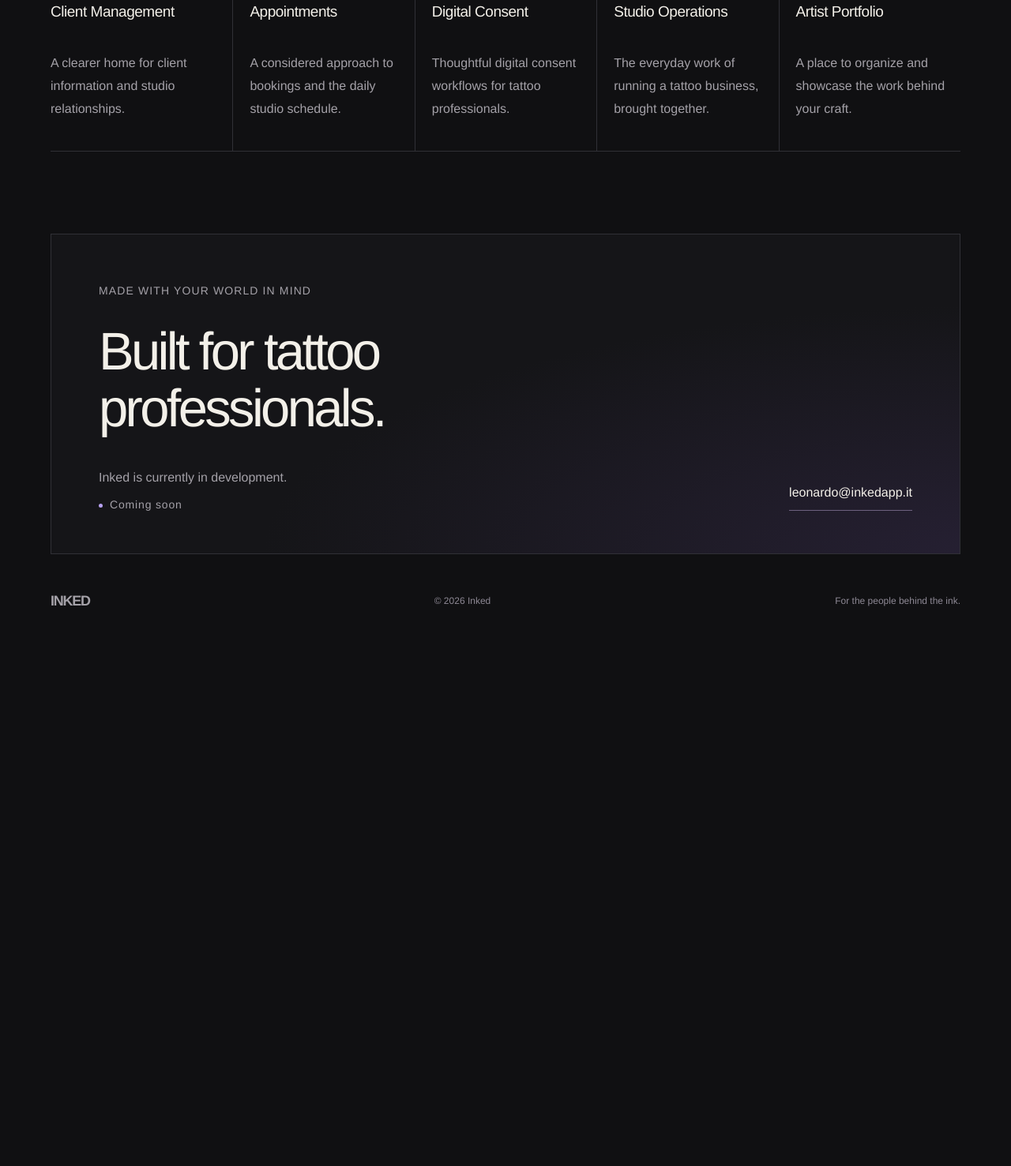
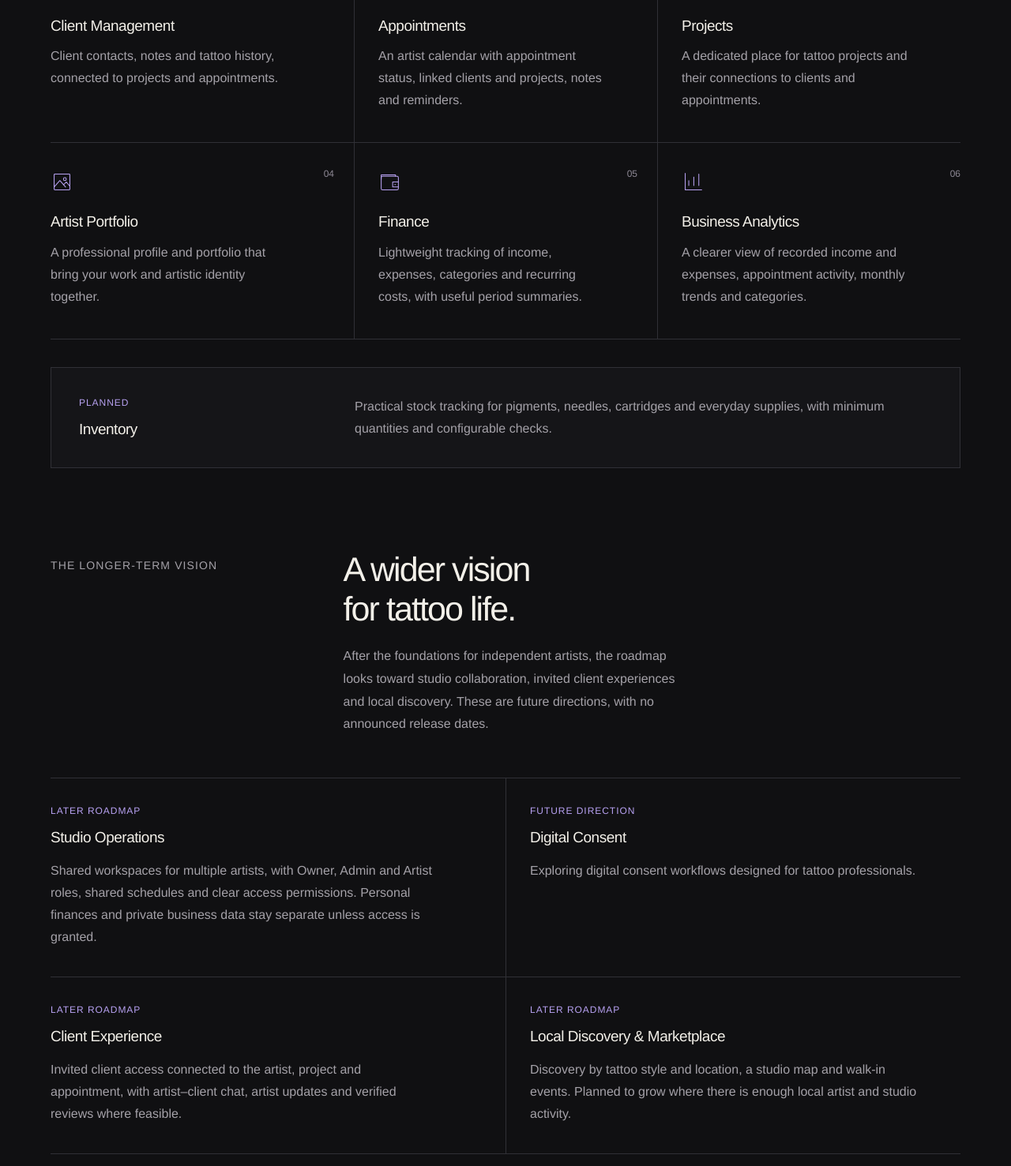
Before and after one commit to Leonardo343/inked-landing, a plain HTML site: page index.html in a window 1280 px wide. Shown: the part 1263-2740 px from the top of the page at 79% size. Before the commit the page ends 2084 px from the top, so only its background shows below. Drawn offline with Linux system fonts and the light colour scheme.

Commit message:
Expand Inked product details and future roadmap

```diff
--- a/index.html
+++ b/index.html
@@ -9,7 +9,7 @@
     <meta name="robots" content="index, follow" />
     <link rel="canonical" href="https://inkedapp.it/" />
     <link rel="icon" type="image/svg+xml" href="favicon.svg" />
-    <link rel="stylesheet" href="styles.css" />
+    <link rel="stylesheet" href="styles.css?v=20261007-2" />
     <meta property="og:type" content="website" />
     <meta property="og:locale" content="en_GB" />
     <meta property="og:site_name" content="Inked" />
@@ -55,10 +55,10 @@
 
         <section class="product-direction" aria-labelledby="direction-title">
           <div class="section-heading">
-            <p class="eyebrow">The product direction</p>
+            <p class="eyebrow">The product in development</p>
             <div class="section-heading-copy">
               <h2 id="direction-title">Your craft has a home.<br /> Your business should, too.</h2>
-              <p>We’re developing Inked around five essential parts of studio life. These focus areas guide the product we’re building.</p>
+              <p>Inked is currently in development. Our first focus is helping independent tattoo artists organize their work and business, even when their clients do not use Inked.</p>
             </div>
           </div>
 
@@ -67,31 +67,78 @@
               <span class="focus-number" aria-hidden="true">01</span>
               <svg class="focus-icon" viewBox="0 0 32 32" fill="none" aria-hidden="true"><path d="M21 27H5v-4a8 8 0 0 1 16 0v4ZM24 15a6 6 0 0 1 5 6v6h-4M13 12a4 4 0 1 0 0-8 4 4 0 0 0 0 8ZM23 4a4 4 0 0 1 0 8" /></svg>
               <h3>Client Management</h3>
-              <p>A clearer home for client information and studio relationships.</p>
+              <p>Client contacts, notes and tattoo history, connected to projects and appointments.</p>
             </article>
             <article class="focus-area">
               <span class="focus-number" aria-hidden="true">02</span>
               <svg class="focus-icon" viewBox="0 0 32 32" fill="none" aria-hidden="true"><rect x="5" y="7" width="22" height="21" rx="2" /><path d="M5 13h22M11 4v6M21 4v6M11 19h4M19 19h2M11 23h2" /></svg>
               <h3>Appointments</h3>
-              <p>A considered approach to bookings and the daily studio schedule.</p>
+              <p>An artist calendar with appointment status, linked clients and projects, notes and reminders.</p>
             </article>
             <article class="focus-area">
               <span class="focus-number" aria-hidden="true">03</span>
-              <svg class="focus-icon" viewBox="0 0 32 32" fill="none" aria-hidden="true"><path d="M18 4H7v24h18V11L18 4ZM18 4v7h7M11 16h10M11 21l3 3 7-7" /></svg>
-              <h3>Digital Consent</h3>
-              <p>Thoughtful digital consent workflows for tattoo professionals.</p>
+              <svg class="focus-icon" viewBox="0 0 32 32" fill="none" aria-hidden="true"><path d="M4 10V6h9l3 4h12v17H4V10ZM4 10h24M10 16h12M10 21h8" /></svg>
+              <h3>Projects</h3>
+              <p>A dedicated place for tattoo projects and their connections to clients and appointments.</p>
             </article>
             <article class="focus-area">
               <span class="focus-number" aria-hidden="true">04</span>
-              <svg class="focus-icon" viewBox="0 0 32 32" fill="none" aria-hidden="true"><rect x="5" y="5" width="8" height="8" rx="1" /><rect x="19" y="5" width="8" height="8" rx="1" /><rect x="5" y="19" width="8" height="8" rx="1" /><path d="M19 23h8M23 19v8" /></svg>
-              <h3>Studio Operations</h3>
-              <p>The everyday work of running a tattoo business, brought together.</p>
+              <svg class="focus-icon" viewBox="0 0 32 32" fill="none" aria-hidden="true"><rect x="5" y="5" width="22" height="22" rx="1" /><circle cx="20" cy="12" r="2" /><path d="m5 23 8-9 8 9M18 20l4-4 5 6" /></svg>
+              <h3>Artist Portfolio</h3>
+              <p>A professional profile and portfolio that bring your work and artistic identity together.</p>
             </article>
             <article class="focus-area">
               <span class="focus-number" aria-hidden="true">05</span>
-              <svg class="focus-icon" viewBox="0 0 32 32" fill="none" aria-hidden="true"><rect x="5" y="5" width="22" height="22" rx="1" /><circle cx="20" cy="12" r="2" /><path d="m5 23 8-9 8 9M18 20l4-4 5 6" /></svg>
-              <h3>Artist Portfolio</h3>
-              <p>A place to organize and showcase the work behind your craft.</p>
+              <svg class="focus-icon" viewBox="0 0 32 32" fill="none" aria-hidden="true"><rect x="4" y="8" width="24" height="19" rx="2" /><path d="M4 12V6h20v2M28 16h-8v7h8M23 19.5h1" /></svg>
+              <h3>Finance</h3>
+              <p>Lightweight tracking of income, expenses, categories and recurring costs, with useful period summaries.</p>
+            </article>
+            <article class="focus-area">
+              <span class="focus-number" aria-hidden="true">06</span>
+              <svg class="focus-icon" viewBox="0 0 32 32" fill="none" aria-hidden="true"><path d="M5 4v23h23M10 21v-7M17 21V9M24 21V5" /></svg>
+              <h3>Business Analytics</h3>
+              <p>A clearer view of recorded income and expenses, appointment activity, monthly trends and categories.</p>
+            </article>
+          </div>
+
+          <article class="planned-feature" aria-labelledby="inventory-title">
+            <div>
+              <p class="eyebrow">Planned</p>
+              <h3 id="inventory-title">Inventory</h3>
+            </div>
+            <p>Practical stock tracking for pigments, needles, cartridges and everyday supplies, with minimum quantities and configurable checks.</p>
+          </article>
+        </section>
+
+        <section class="future-direction" aria-labelledby="future-title">
+          <div class="section-heading">
+            <p class="eyebrow">The longer-term vision</p>
+            <div class="section-heading-copy">
+              <h2 id="future-title">A wider vision<br /> for tattoo life.</h2>
+              <p>After the foundations for independent artists, the roadmap looks toward studio collaboration, invited client experiences and local discovery. These are future directions, with no announced release dates.</p>
+            </div>
+          </div>
+
+          <div class="future-grid">
+            <article class="future-area">
+              <p class="eyebrow">Later roadmap</p>
+              <h3>Studio Operations</h3>
+              <p>Shared workspaces for multiple artists, with Owner, Admin and Artist roles, shared schedules and clear access permissions. Personal finances and private business data stay separate unless access is granted.</p>
+            </article>
+            <article class="future-area">
+              <p class="eyebrow">Future direction</p>
+              <h3>Digital Consent</h3>
+              <p>Exploring digital consent workflows designed for tattoo professionals.</p>
+            </article>
+            <article class="future-area">
+              <p class="eyebrow">Later roadmap</p>
+              <h3>Client Experience</h3>
+              <p>Invited client access connected to the artist, project and appointment, with artist–client chat, artist updates and verified reviews where feasible.</p>
+            </article>
+            <article class="future-area">
+              <p class="eyebrow">Later roadmap</p>
+              <h3>Local Discovery &amp; Marketplace</h3>
+              <p>Discovery by tattoo style and location, a studio map and walk-in events. Planned to grow where there is enough local artist and studio activity.</p>
             </article>
           </div>
         </section>
--- a/styles.css
+++ b/styles.css
@@ -264,6 +264,57 @@ h3 {
   line-height: 1.75;
 }
 
+.planned-feature {
+  display: grid;
+  gap: 20px;
+  margin-top: 28px;
+  padding: 28px;
+  border: 1px solid var(--line);
+  background: var(--surface);
+}
+
+.planned-feature h3,
+.future-area h3 {
+  margin-top: 12px;
+  font-size: 1.1875rem;
+  line-height: 1.3;
+  font-weight: 400;
+  letter-spacing: -0.025em;
+}
+
+.planned-feature > p,
+.future-area > p:last-child {
+  color: var(--muted);
+  font-size: 1rem;
+  line-height: 1.75;
+}
+
+.planned-feature .eyebrow,
+.future-area .eyebrow {
+  color: var(--accent);
+  font-size: 0.75rem;
+}
+
+.future-direction {
+  padding-block: 0 64px;
+}
+
+.future-grid {
+  display: grid;
+  margin-top: 43px;
+  border-top: 1px solid var(--line);
+}
+
+.future-area {
+  padding-block: 29px 30px;
+  border-bottom: 1px solid var(--line);
+}
+
+.future-area > p:last-child {
+  max-width: 490px;
+  margin-top: 15px;
+}
+
 .closing {
   position: relative;
   padding: 43px 26px 37px;
@@ -394,6 +445,30 @@ h3 {
 
   .focus-number {
     right: 25px;
+  }
+
+  .planned-feature {
+    grid-template-columns: 30% 1fr;
+    gap: 25px;
+    padding: 32px;
+  }
+
+  .future-direction {
+    padding-bottom: 86px;
+  }
+
+  .future-grid {
+    grid-template-columns: repeat(2, minmax(0, 1fr));
+    margin-top: 48px;
+  }
+
+  .future-area {
+    padding: 32px 30px 36px 0;
+  }
+
+  .future-area:nth-child(even) {
+    padding-left: 30px;
+    border-left: 1px solid var(--line);
   }
 
   .closing {
@@ -570,6 +645,43 @@ h3 {
     margin-top: 20px;
   }
 
+  .focus-grid {
+    grid-template-columns: repeat(3, minmax(0, 1fr));
+    margin-top: 53px;
+  }
+
+  .focus-area,
+  .focus-area:nth-child(even) {
+    padding: 35px 30px 39px;
+    border-left: 1px solid var(--line);
+  }
+
+  .focus-area:nth-child(3n + 1) {
+    padding-left: 0;
+    border-left: none;
+  }
+
+  .focus-area:nth-child(3n) {
+    padding-right: 0;
+  }
+
+  .focus-area:nth-child(3n) .focus-number {
+    right: 0;
+  }
+
+  .planned-feature {
+    margin-top: 35px;
+    padding: 35px;
+  }
+
+  .future-direction {
+    padding-bottom: 104px;
+  }
+
+  .future-grid {
+    margin-top: 53px;
+  }
+
   .closing {
     padding: 60px 60px 51px;
   }
@@ -598,53 +710,6 @@ h3 {
   }
 }
 
-@media (min-width: 1280px) {
-  .focus-grid {
-    grid-template-columns: repeat(5, minmax(0, 1fr));
-    margin-top: 53px;
-    border-bottom: 1px solid var(--line);
-  }
-
-  .focus-area,
-  .focus-area:nth-child(even) {
-    padding: 35px 21px 39px;
-    border-bottom: none;
-    border-left: 1px solid var(--line);
-  }
-
-  .focus-area:first-child {
-    padding-left: 0;
-    border-left: none;
-  }
-
-  .focus-area:last-child {
-    padding-right: 0;
-  }
-
-  .focus-number {
-    top: 39px;
-    right: 20px;
-  }
-
-  .focus-area:last-child .focus-number {
-    right: 0;
-  }
-
-  .focus-icon {
-    margin-bottom: 35px;
-  }
-
-  .focus-area h3 {
-    min-height: 49px;
-    margin-bottom: 14px;
-    font-size: 1.1875rem;
-  }
-
-  .focus-area p {
-    line-height: 1.8;
-  }
-}
-
 @media (prefers-reduced-motion: reduce) {
   html {
     scroll-behavior: auto;
```
Also changed, not shown: 1 other file.
